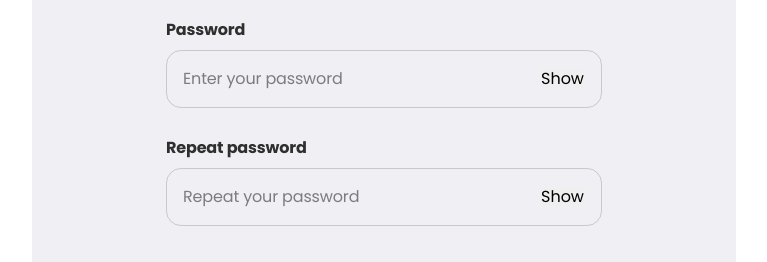
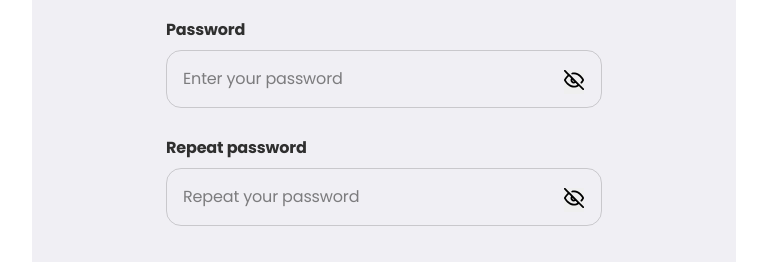
Before and after one commit to xssayy/aquatrack-frontend, a React (Vite) app: page /signup in a window 1280 px wide. Shown: the part 362-624 px from the top of the page, without its empty margins (256-1023 px from the left). Built offline with nearby package versions, Linux system fonts and the light colour scheme.

Commit message:
add icons to singup && signin

```diff
--- a/src/components/SignInForm/SignInForm.jsx
+++ b/src/components/SignInForm/SignInForm.jsx
@@ -8,6 +8,7 @@ import style from './SignInForm.module.css';
 import { login } from '../../redux/auth/operations';
 import { Notify } from 'notiflix/build/notiflix-notify-aio.js';
 import LogoLink from '../LogoLink/LogoLink';
+import Icon from '../Icon/Icon';
 
 const emailRegExp = /^[\w.-]+@[a-zA-Z]+\.[a-zA-Z]{2,}$/;
 
@@ -92,7 +93,11 @@ const SignInForm = () => {
                 onClick={() => toggleVisibility('password')}
                 className={style.toggleVisibility}
               >
-                {showPassword ? 'Hide' : 'Show'}
+                {showPassword ? (
+                  <Icon id="eye" width={20} height={20} />
+                ) : (
+                  <Icon id="eye-off" width={20} height={20} />
+                )}
               </button>
               <p className={style.text}>{errors.password?.message}</p>
             </div>
--- a/src/components/SignUpForm/SignUpForm.jsx
+++ b/src/components/SignUpForm/SignUpForm.jsx
@@ -8,7 +8,7 @@ import css from './SignUpForm.module.css';
 import { signUp } from '../../redux/auth/operations';
 import { Notify } from 'notiflix/build/notiflix-notify-aio.js';
 import LogoLink from '../LogoLink/LogoLink';
-
+import Icon from '../Icon/Icon';
 
 const emailRegExp = /^[\w.-]+@[a-zA-Z]+\.[a-zA-Z]{2,}$/;
 
@@ -103,7 +103,11 @@ const SignUpForm = () => {
                 onClick={() => toggleVisibility('password')}
                 className={css.toggleVisibility}
               >
-                {showPassword ? 'Hide' : 'Show'}
+                {showPassword ? (
+                  <Icon id="eye" width={20} height={20} />
+                ) : (
+                  <Icon id="eye-off" width={20} height={20} />
+                )}
               </button>
               <p className={errors.email ? css.error : ''}>
                 {errors.password?.message}
@@ -126,7 +130,11 @@ const SignUpForm = () => {
                 onClick={() => toggleVisibility('password')}
                 className={css.toggleVisibility}
               >
-                {showPassword ? 'Hide' : 'Show'}
+                {showPassword ? (
+                  <Icon id="eye" width={20} height={20} />
+                ) : (
+                  <Icon id="eye-off" width={20} height={20} />
+                )}
               </button>
               <p className={errors.email ? css.error : ''}>
                 {errors.confirmPassword?.message}
```
